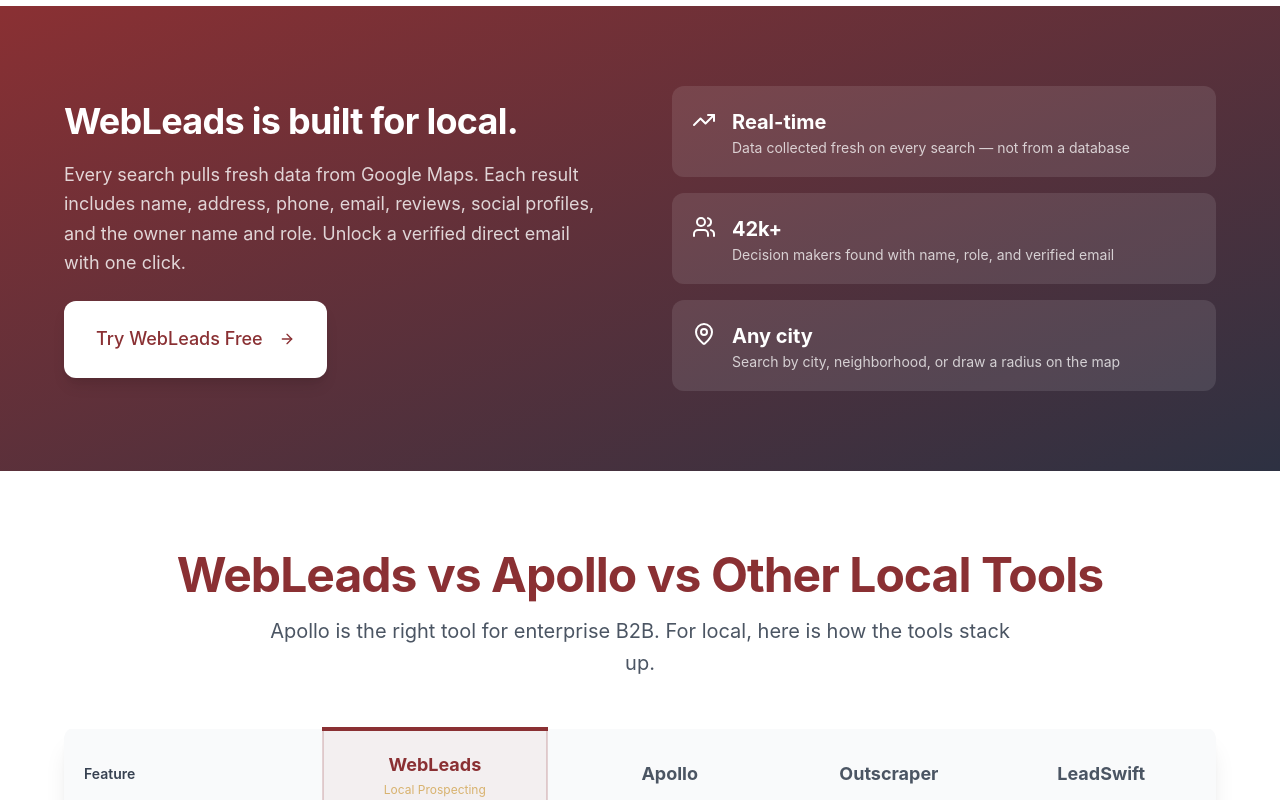
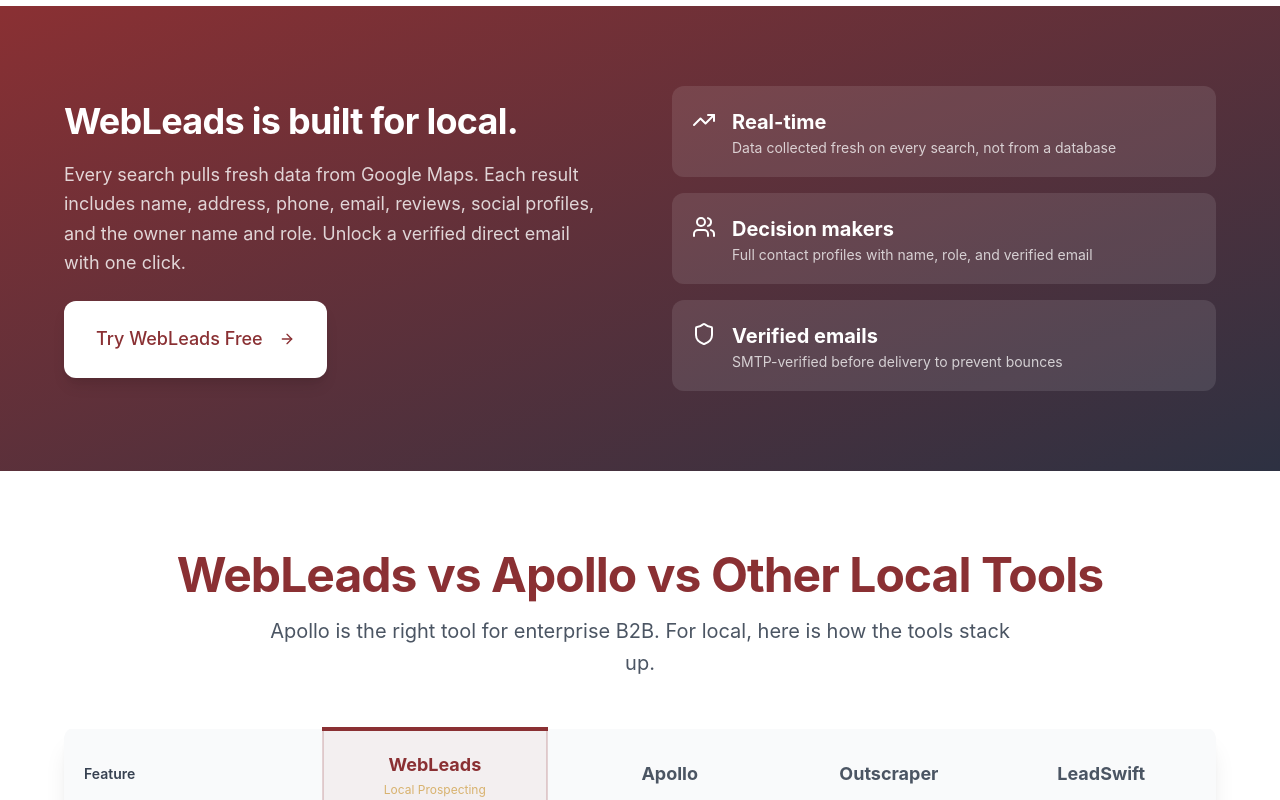
Before and after one commit to AleksanderWa/WebLeads-Landing, a Next.js app: page /apollo-alternative in a window 1280 px wide. Shown: the part 1540-2340 px from the top of the page. Built offline with nearby package versions, Linux system fonts and the light colour scheme; no server answers.

Commit message:
Fix solution bridge cards: decision makers, verified emails, remove em dash; fix radius wording

```diff
--- a/app/apollo-alternative/page.tsx
+++ b/app/apollo-alternative/page.tsx
@@ -237,9 +237,9 @@ export default function ApolloAlternativePage() {
             {/* Right: 3 stat blocks */}
             <div className="grid grid-cols-1 sm:grid-cols-3 md:grid-cols-1 gap-4">
               {[
-                { icon: <TrendingUp className="h-6 w-6" />, stat: "Real-time", label: "Data collected fresh on every search — not from a database" },
-                { icon: <Users className="h-6 w-6" />, stat: "42k+", label: "Decision makers found with name, role, and verified email" },
-                { icon: <MapPin className="h-6 w-6" />, stat: "Any city", label: "Search by city, neighborhood, or draw a radius on the map" },
+                { icon: <TrendingUp className="h-6 w-6" />, stat: "Real-time", label: "Data collected fresh on every search, not from a database" },
+                { icon: <Users className="h-6 w-6" />, stat: "Decision makers", label: "Full contact profiles with name, role, and verified email" },
+                { icon: <Shield className="h-6 w-6" />, stat: "Verified emails", label: "SMTP-verified before delivery to prevent bounces" },
               ].map((item) => (
                 <div key={item.stat} className="flex items-start gap-4 bg-white/10 rounded-xl p-4 sm:p-5">
                   <div className="text-white mt-0.5 flex-shrink-0">{item.icon}</div>
@@ -409,7 +409,7 @@ export default function ApolloAlternativePage() {
               {
                 icon: <MapPin className="h-8 w-8" />,
                 title: "Location-First Search",
-                description: "Search by city, neighborhood, or draw a radius on the map. Apollo has no location-based search."
+                description: "Search by city, neighborhood, or define a custom radius on the map. Apollo has no location-based search."
               },
               {
                 icon: <Search className="h-8 w-8" />,
```
